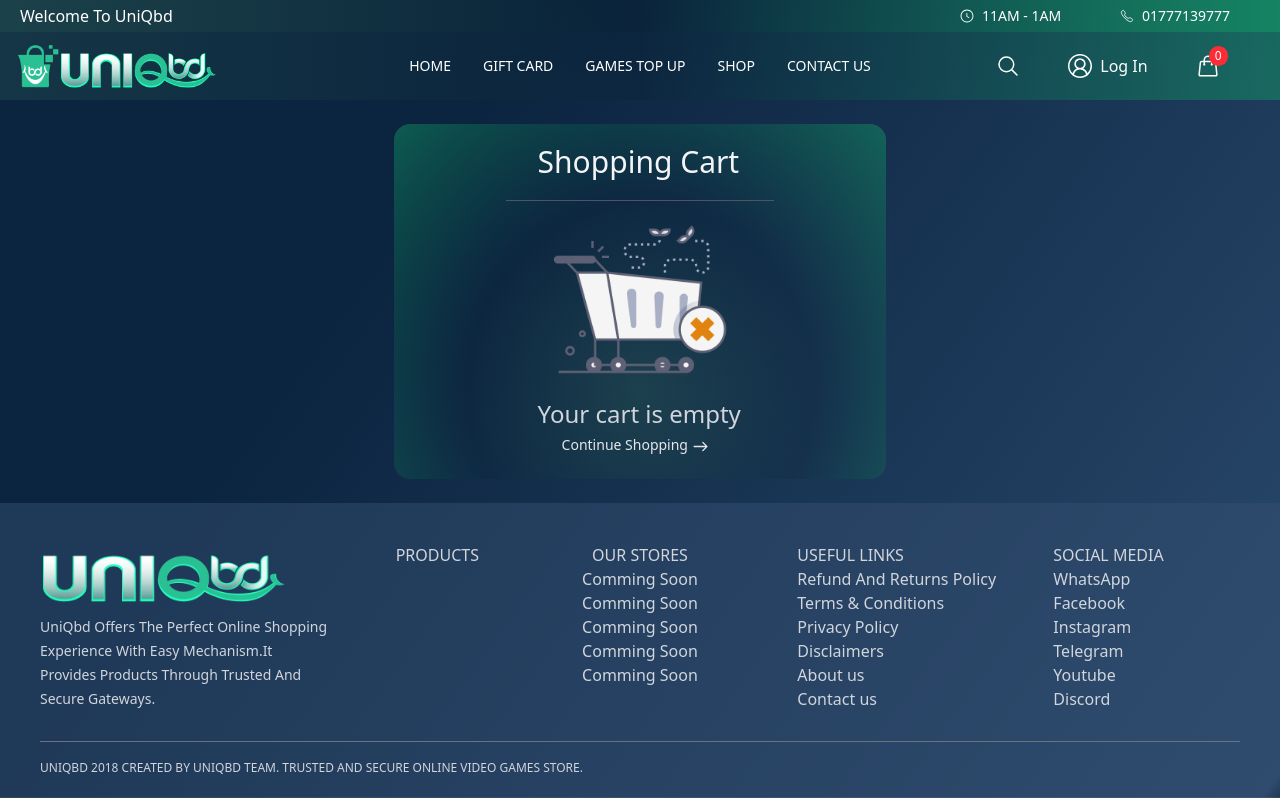
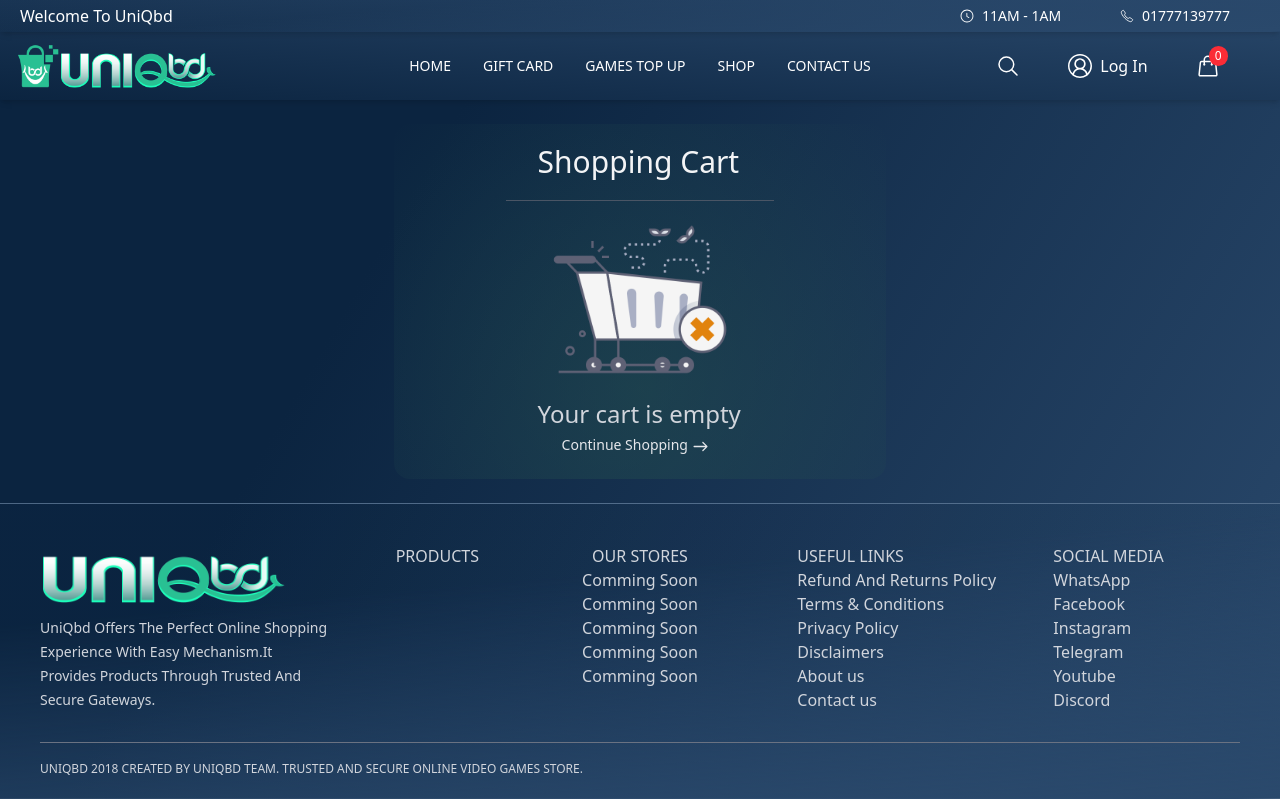
Before and after one commit to NowsinJuthi/E-Commerce, a React (Vite) app: page /cart in a window 1280 px wide. Built offline with nearby package versions, Linux system fonts and the light colour scheme.

Commit message:
nav and footer color change

```diff
--- a/src/App.jsx
+++ b/src/App.jsx
@@ -26,7 +26,7 @@
             <Route path="/uniqbd/:title" element={<TopupPage cart={cart} setCart={setCart} />} />
             <Route path="/cart" element={<CartPage cart={cart} setCart={setCart} />} />
             <Route path="/check-out" element={<CheckOutPage cart={cart} setCart={setCart} />} />
-
+            <Route path="/log-in" element={<LoginPage cart={cart} setCart={setCart} />} />
           </Routes>
           <ToastContainer
             position="top-right"
--- a/src/customer/component/Footer/Footer.jsx
+++ b/src/customer/component/Footer/Footer.jsx
@@ -7,7 +7,7 @@
 
 const Footer = () => {
     return (
-        <div className="contain px-10 pt-10 text-gray-300 bg-box" >
+        <div className="contain px-10 pt-10 text-gray-300 bg-background border-t-1 border-border" >
             <div className="main grid grid-cols-12 gap-4">
 
                 <div className="logo col-span-3">
--- a/src/customer/component/HomePage/HomeSectionCard/GameTopUp.jsx
+++ b/src/customer/component/HomePage/HomeSectionCard/GameTopUp.jsx
@@ -22,7 +22,7 @@
   }
 
   const settings = {
-    dots: true,
+    dots: false,
     infinite: false,
     speed: 500,
     slidesToShow: 6,
--- a/src/customer/component/HomePage/HomeSlider/Homeslider.jsx
+++ b/src/customer/component/HomePage/HomeSlider/Homeslider.jsx
@@ -15,7 +15,7 @@
   };
 
   const settings = {
-    dots: true,
+    dots: false,
     infinite: true,
     slidesToShow: 1,
     slidesToScroll: 1,
--- a/src/customer/component/HomePage/MainPage.jsx
+++ b/src/customer/component/HomePage/MainPage.jsx
@@ -6,7 +6,7 @@
 
 const MainPage = () => {
     return (
-        <div className="col-span-12 w-full" style={{ backgroundImage: `url(${'/images/j.jpg'})` }}>
+        <div className="col-span-12 w-full" >
             <div className="transparents bg-bgtransparent/70 max-w-screen">
                 <Homeslider />
                 <GameTopUp/>
--- a/src/customer/component/LoginPage/LoginPage.jsx
+++ b/src/customer/component/LoginPage/LoginPage.jsx
@@ -3,75 +3,11 @@
 const LoginPage = () => {
     return (
         <>
-
-            <div className="main mt-10
-                      lg:mt-20 flex flex-col">
-                <div className="middle bg-slate-100 pt-5 px-3 lg:px-0
-                     lg:pt-10 pb-10 dark:bg-website duration-700" >
-                    <div className="form-div lg:ml-16 items-center">
-                        <form className='
-                            h-5/6 lg:w-2/5 bg-white lg:ml-96 pt-10 pb-20 rounded-2xl dark:bg-website1' action=''>
-                            <h1 className='text-4xl font-serif pb-7 text-green text-center'>Log In</h1>
-
-                            <div className="username pb-3 text-center">
-                                <label>
-                                    <input
-                                        required
-                                        className='p-2 rounded-md w-[350px]
-                                             lg:w-2/3 border-2 border-gray-300 border-opacity-50 outline-none focus:border-green peer bg-inherit dark:text-white text-black'
-                                    />
-                                    <span className='w-24 text-lg text-slate-400 left-[40px]
-                                            lg:left-1/4 lg:right-1/2 mt-2 tracking-wide peer-focus:text-green pointer-events-none
-                                            peer-focus:text-sm peer-focus:-translate-y-5 text-opacity-80 absolute transition duration-200
-                                          bg-white dark:bg-website1 dark:duration-300 lg:ml-48 lg:mr-32 peer-vaild:text-sm peer-valid:-translate-y-5 dark:focus:text-white'>
-                                        Username
-                                    </span>
-                                </label>
-                            </div>
+            <div className="main">
 
 
-                            <div className="Password pb-3 pt-5 text-center">
-                                <label>
-                                    <input required className='p-2 rounded-md w-[350px]
-                                        lg:w-2/3 border-2 border-gray-300 border-opacity-50 outline-none focus:border-green peer bg-inherit dark:text-white text-black' />
 
-                                    <span className='w-24 text-lg text-slate-400 left-[40px]
-                                             lg:left-1/4 lg:right-1/2 mt-2 tracking-wide peer-focus:text-green pointer-events-none
-                                              peer-focus:text-sm peer-focus:-translate-y-5
-                                              text-opacity-80 absolute transition duration-200 input-text
-                                               bg-white dark:bg-website1 dark:duration-300 lg:ml-48 lg:mr-32 peer-vaild:text-sm peer-valid:-translate-y-5'>
-                                        Password
-                                    </span>
-                                </label>
-                            </div>
-
-                            <div className="remember pl-6
-                                lg:pl-24 pb-10 pt-5 lg:grid grid-cols-3 lg:gap-6
-                                 dark:text-websitefont">
-                                <label className=''>
-                                    <input className='mr-2 accent-green' type="checkbox" />Remember me
-                                </label>
-                                <a className='text-green' href="">Forgot password?</a>
-                            </div>
-                            <Link to={'/dash-board'}>
-                                <div className="login text-center">
-                                    <button className='rounded-md py-2 px-[150px]
-                                         lg:w-2/3 lg:p-2 border border-gray-300 bg-green text-white text-xl font-serif' type='submit'>Login</button>
-                                </div>
-                            </Link>
-
-
-                            <Link to={'/registration'}>
-                                <div className="registration pt-5 text-center dark:text-websitefont">
-                                    <label>Don`t have an account?</label>
-                                    <a className='text-green pl-3' href="">Reistration</a>
-                                </div>
-                            </Link>
-                        </form>
-                    </div>
-                </div>
             </div>
-
         </>
     );
 };
--- a/src/customer/component/Navbar/Navigation.jsx
+++ b/src/customer/component/Navbar/Navigation.jsx
@@ -15,8 +15,7 @@
 
   return (
     <div className="sticky top-0 z-[50]
-    bg-gradient-to-r from-[#25524ffb]/40 via-bgtransparent/70
-     to-website/40">
+    bg-nav">
       <div className="w-full">
 
         <Topnav />
@@ -43,7 +42,7 @@
           </div>
 
           {/* Desktop */}
-          <div className="hidden lg:grid grid-cols-12 items-center py-3">
+          <div className="hidden lg:grid grid-cols-12 items-center py-3 shadow-md">
             {/* Logo */}
             <div className="col-span-3 ml-4">
               <Link to="/">
--- a/src/customer/component/Navbar/TopNav.jsx
+++ b/src/customer/component/Navbar/TopNav.jsx
@@ -5,7 +5,7 @@
 const Topnav = () => {
     return (
         <>
-            <div className="sticky top-0 z-[50] bg-gradient-to-r from-[#25524ffb]/40 via-bgtransparent/70 to-website/40">
+            <div className="sticky top-0 z-[50] bg-background shadow-md">
                 <div className="w-full">
 
                     {/* Top Header */}
--- a/src/index.css
+++ b/src/index.css
@@ -1,24 +1,22 @@
 @import "tailwindcss";
 
 @theme {
-    --color-bgtransparent: rgb(3, 27, 35, .20);
     --color-border: rgb(124, 147, 173, 0.5);
-    --color-website: #11ae68;
-    /* --background-background: rgba(0, 0, 0, .3); */
     --background-background: linear-gradient(-5deg,
             rgba(11, 36, 64, .05) 0%,
             rgba(42, 73, 108, 1) 1%,
             rgba(11, 36, 64, .05) 70%);
+    --background-box: rgb(52, 78, 113, 0.5);
+    --background-button: linear-gradient(to right, rgb(0, 222, 222), rgb(0, 102, 255));
+    --background-imgbg: linear-gradient(-60deg,
+            rgba(11, 36, 65, 1) 0%,
+            rgba(42, 73, 108, 1) 0%,
+            rgba(11, 36, 64, 1) 70%);
 
-    --background-box: rgb(52, 78, 113, 0.5);
-    /* --background-button: rgba(0, 0, 0, .25); */
-    --background-button: linear-gradient(to right, rgb(0, 222, 222), rgb(0, 102, 255));
-    --color-footer: rgba(3, 27, 35, .90);
-    --background-imgbg: linear-gradient(-54deg,
-            rgba(11, 36, 64, 1) 0%,
-            rgba(42, 73, 108, 2) 1%,
-            rgba(11, 36, 64, 1) 70%);
-    --background-hover: linear-gradient(to right, rgb(0, 222, 222), rgb(0, 102, 255));
+    --background-nav: linear-gradient(5deg,
+            rgba(11, 36, 64, .95) 0%,
+            rgba(42, 73, 108, 1) 100%,
+            rgba(11, 36, 64, .05) 100%);
 }
 
 .bg-background {
@@ -37,6 +35,6 @@
     background-image: var(--background-imgbg);
 }
 
-.bg-hover {
-    background-image: var(--background-hover);
+.bg-nav {
+    background-image: var(--background-nav);
 }
```
